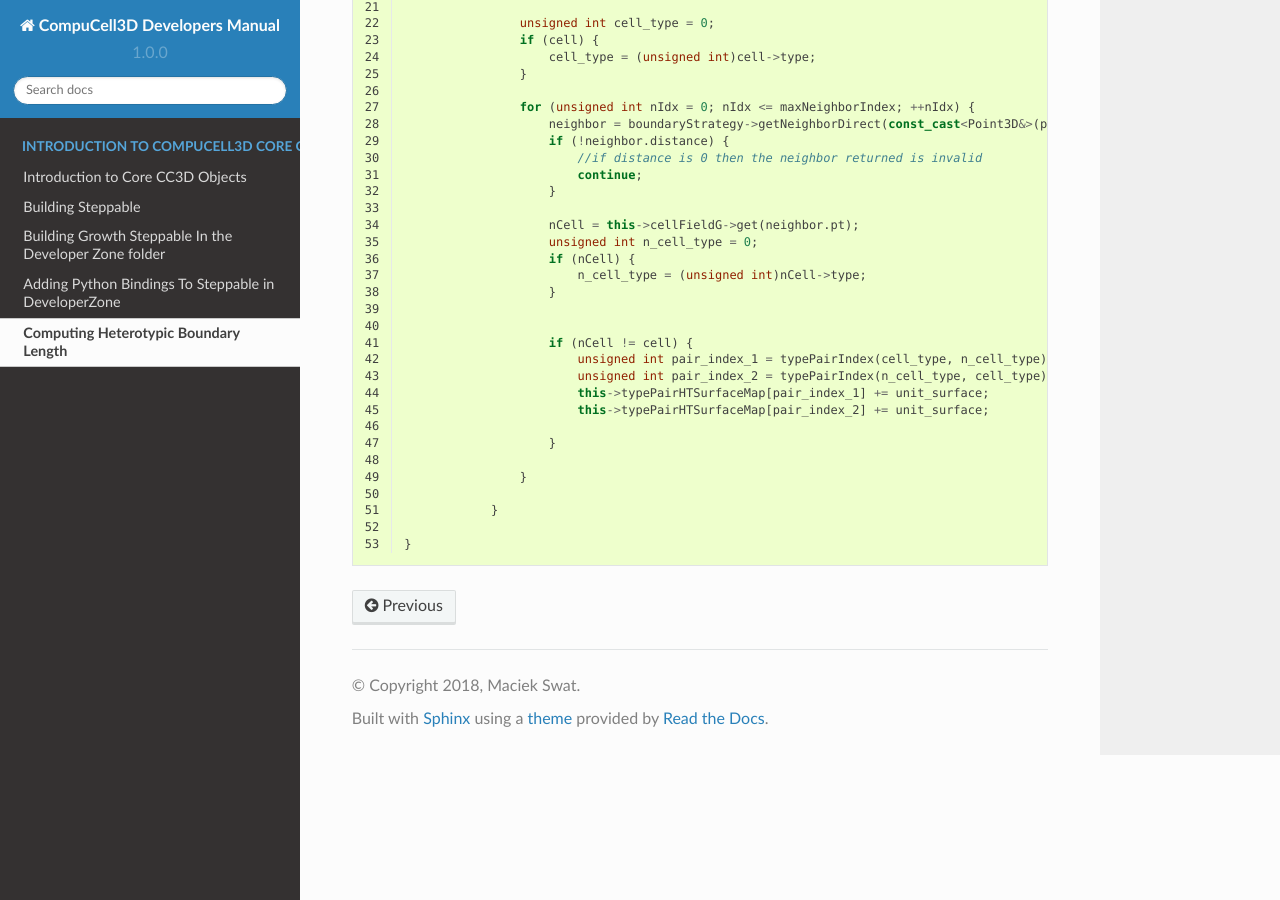
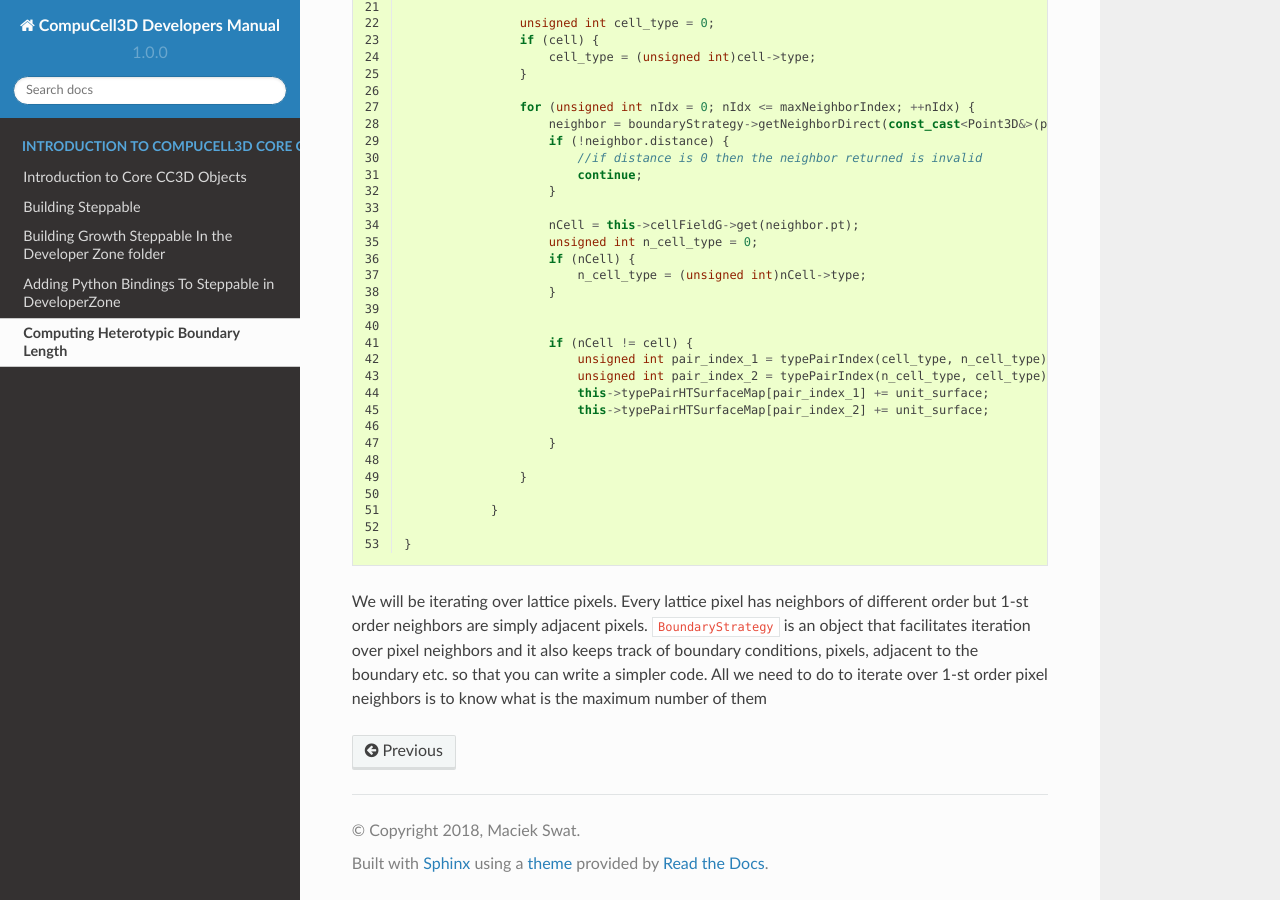
Before and after one commit to CompuCell3D/CompuCell3DDevelopersManual, a Sphinx documentation site: the page built from docs/heteropytic_boundary_surface_steppable.rst, in a window 1280 px wide and 900 px high, scrolled down 2950 px. Built offline with Sphinx 7.4.7 and the Read the Docs theme 2.0.0, drawn with Linux system fonts in a browser that asks for light colours.

Commit message:
added new material

```diff
--- a/docs/heteropytic_boundary_surface_steppable.rst
+++ b/docs/heteropytic_boundary_surface_steppable.rst
@@ -181,3 +181,8 @@ Let's start analyzing code for ``calculateHeterotypicSurface`` function:
                 }
 
     }
+
+We will be iterating over lattice pixels. Every lattice pixel has neighbors of different order but 1-st order neighbors
+are simply adjacent pixels. ``BoundaryStrategy`` is an object that facilitates iteration over pixel neighbors and it
+also keeps track of boundary conditions, pixels, adjacent to the boundary etc. so that you can write a simpler code. All
+we need to do to iterate over 1-st order pixel neighbors is to know what is the maximum number of them
```
